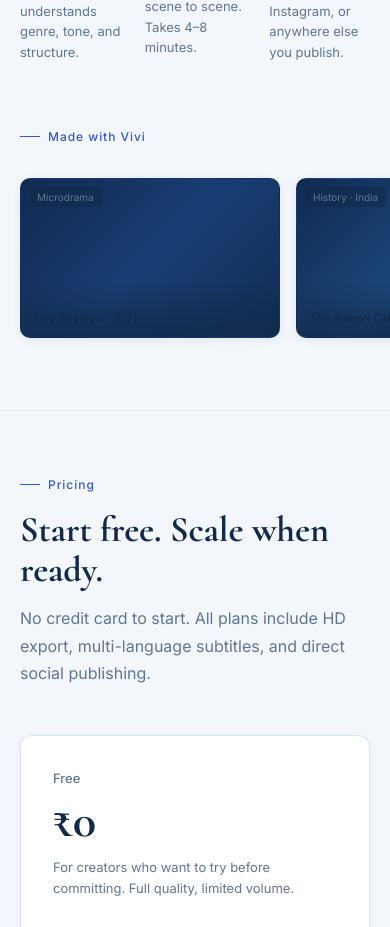
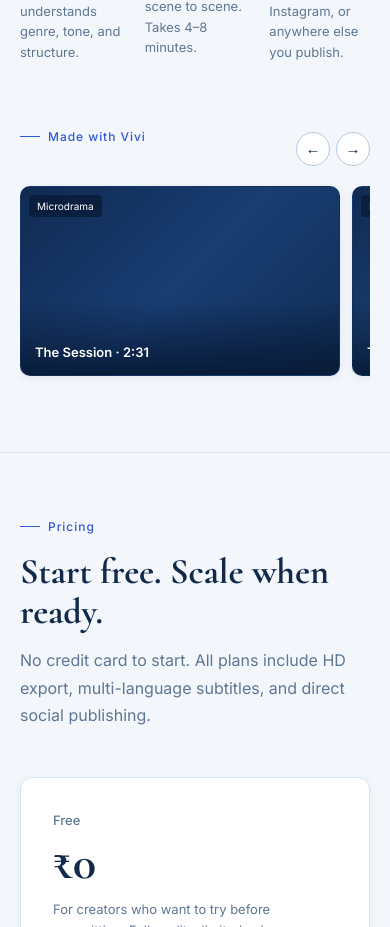
Before and after one commit to aishwaryaSingh2804/vivi, a React (Vite) app: page / in a window 390 px wide. Shown: the part 4455-5382 px from the top of the page. Built offline with nearby package versions, Linux system fonts and the light colour scheme.

Commit message:
added cookie banner & arrows in carousel

```diff
--- a/src/components/LegacyPage.tsx
+++ b/src/components/LegacyPage.tsx
@@ -37,7 +37,46 @@ export function LegacyPage({ html, pageKey }: Props) {
 
     const onClick = (event: MouseEvent) => {
       const target = event.target as HTMLElement;
+      // --------------------------------------------------
+      // Gallery carousel arrows
+      // --------------------------------------------------
+      const galleryPrev = target.closest(
+        '[data-gallery-prev]'
+      );
 
+      if (galleryPrev) {
+        const track = root.querySelector(
+          '.gallery-track'
+        ) as HTMLElement | null;
+
+        if (track) {
+          track.scrollBy({
+            left: -(track.clientWidth * 0.85),
+            behavior: 'smooth',
+          });
+        }
+
+        return;
+      }
+
+      const galleryNext = target.closest(
+        '[data-gallery-next]'
+      );
+
+      if (galleryNext) {
+        const track = root.querySelector(
+          '.gallery-track'
+        ) as HTMLElement | null;
+
+        if (track) {
+          track.scrollBy({
+            left: track.clientWidth * 0.85,
+            behavior: 'smooth',
+          });
+        }
+
+        return;
+      }
       // --------------------------------------------------
       // STUDIO: Start creating → Login
       // --------------------------------------------------
--- a/src/content/page-home.html
+++ b/src/content/page-home.html
@@ -212,7 +212,32 @@
 
 <!-- VIDEO GALLERY STRIP -->
 <div class="gallery-strip">
-  <div class="section-overline" style="padding-left:0;margin-bottom:24px">Made with Vivi</div>
+  <div class="gallery-header">
+    <div class="section-overline" style="padding-left:0;margin-bottom:24px">
+      Made with Vivi
+    </div>
+
+    <div class="gallery-arrows">
+      <button
+        class="gallery-arrow gallery-arrow-prev"
+        type="button"
+        aria-label="Previous production"
+        data-gallery-prev
+      >
+        &#8592;
+      </button>
+
+      <button
+        class="gallery-arrow gallery-arrow-next"
+        type="button"
+        aria-label="Next production"
+        data-gallery-next
+      >
+        &#8594;
+      </button>
+    </div>
+  </div>
+
   <div class="gallery-track">
     <div class="gallery-item grad-micro"><div class="gallery-item-cat">Microdrama</div><div class="gallery-item-title">The Session · 2:31</div></div>
     <div class="gallery-item grad-history"><div class="gallery-item-cat">History · India</div><div class="gallery-item-title">The Kakori Conspiracy · 6:48</div></div>
--- a/src/styles/source.css
+++ b/src/styles/source.css
@@ -142,12 +142,144 @@ h2.section-h{font-family:var(--ff-display);font-size:clamp(36px,4vw,52px);font-w
 .feature-p{font-size:13px;color:var(--muted);line-height:1.7}
 
 /* ── GALLERY STRIP ──────────────────────────────────────── */
-.gallery-strip{padding:0 40px 96px;overflow:hidden}
-.gallery-track{display:flex;gap:16px;padding:8px 0}
-.gallery-item{flex:0 0 260px;height:160px;border-radius:10px;border:1px solid rgba(18,42,74,.08);overflow:hidden;position:relative;cursor:pointer;transition:transform .2s;box-shadow:0 2px 8px rgba(18,42,74,.08)}
-.gallery-item:hover{transform:scale(1.02)}
-.gallery-item-title{position:absolute;bottom:0;left:0;right:0;padding:28px 12px 10px;background:linear-gradient(transparent,rgba(18,42,74,.8));font-size:12px;font-weight:500;color:var(--text)}
-.gallery-item-cat{position:absolute;top:8px;left:8px;font-size:10px;background:rgba(18,42,74,.6);padding:2px 8px;border-radius:4px;color:var(--muted)}
+/* ── GALLERY STRIP ──────────────────────────────────────── */
+
+.gallery-strip {
+  padding: 0 40px 96px;
+  overflow: hidden;
+}
+
+.gallery-header {
+  display: flex;
+  align-items: center;
+  justify-content: space-between;
+}
+
+.gallery-arrows {
+  display: flex;
+  gap: 8px;
+}
+
+.gallery-arrow {
+  width: 38px;
+  height: 38px;
+  border-radius: 50%;
+  border: 1px solid #B7C8DA;
+  background: #FFFFFF;
+  color: var(--text);
+  display: flex;
+  align-items: center;
+  justify-content: center;
+  cursor: pointer;
+  font-size: 17px;
+  transition: all .2s ease;
+}
+
+.gallery-arrow:hover {
+  background: var(--accent);
+  border-color: var(--accent);
+  color: #FFFFFF;
+}
+
+.gallery-track {
+  display: flex;
+  gap: 16px;
+  padding: 8px 0;
+  overflow-x: auto;
+  scroll-behavior: smooth;
+  scrollbar-width: none;
+}
+
+.gallery-track::-webkit-scrollbar {
+  display: none;
+}
+
+.gallery-item {
+  flex: 0 0 260px;
+  height: 160px;
+  border-radius: 10px;
+  border: 1px solid rgba(18,42,74,.08);
+  overflow: hidden;
+  position: relative;
+  cursor: pointer;
+  transition: transform .2s;
+  box-shadow: 0 2px 8px rgba(18,42,74,.08);
+}
+
+.gallery-item:hover {
+  transform: scale(1.02);
+}
+
+.gallery-item-title {
+  position: absolute;
+  bottom: 0;
+  left: 0;
+  right: 0;
+  padding: 32px 12px 10px;
+  background: linear-gradient(
+    transparent,
+    rgba(7, 25, 52, .9)
+  );
+  font-size: 12px;
+  font-weight: 600;
+  color: #FFFFFF;
+}
+
+.gallery-item-cat {
+  position: absolute;
+  top: 8px;
+  left: 8px;
+  font-size: 10px;
+  background: rgba(7, 25, 52, .72);
+  padding: 3px 8px;
+  border-radius: 4px;
+  color: #FFFFFF;
+  z-index: 2;
+}
+
+@media (max-width: 720px) {
+
+  .gallery-strip {
+    padding: 0 20px 64px;
+  }
+
+  .gallery-header {
+    margin-bottom: 8px;
+  }
+
+  .gallery-arrows {
+    gap: 6px;
+  }
+
+  .gallery-arrow {
+    width: 34px;
+    height: 34px;
+    font-size: 15px;
+  }
+
+  .gallery-track {
+    gap: 12px;
+    scroll-snap-type: x mandatory;
+    padding: 8px 0 12px;
+  }
+
+  .gallery-item {
+    flex: 0 0 calc(100vw - 56px);
+    max-width: 320px;
+    height: 190px;
+    scroll-snap-align: start;
+  }
+
+  .gallery-item-title {
+    font-size: 13px;
+    padding: 42px 14px 12px;
+  }
+
+  .gallery-item-cat {
+    font-size: 10px;
+    padding: 3px 8px;
+  }
+}
 
 /* ── PRICING ────────────────────────────────────────────── */
 .pricing-grid{display:grid;grid-template-columns:repeat(3,1fr);gap:20px}
```
